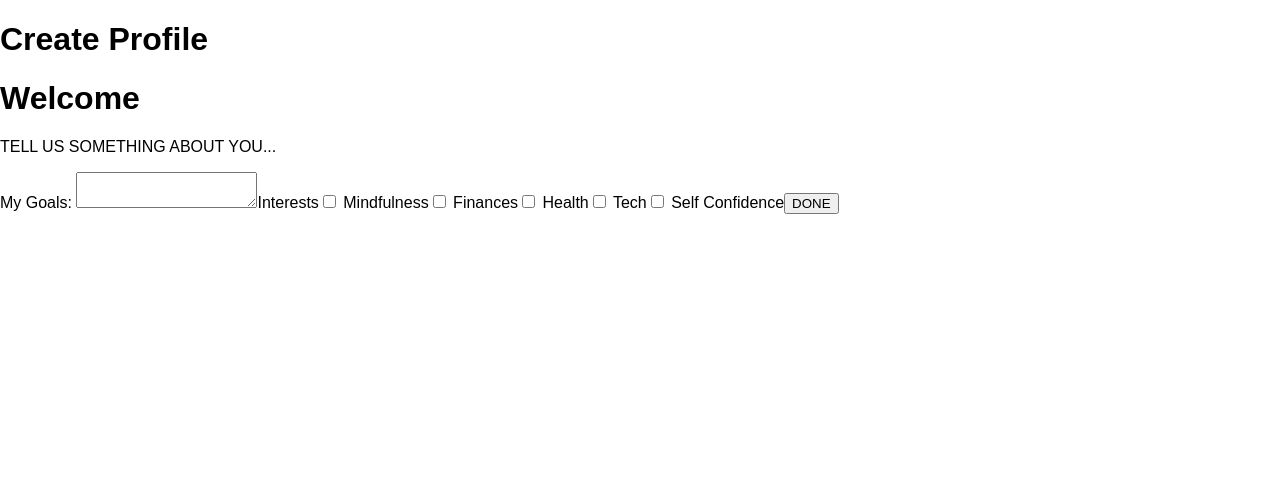
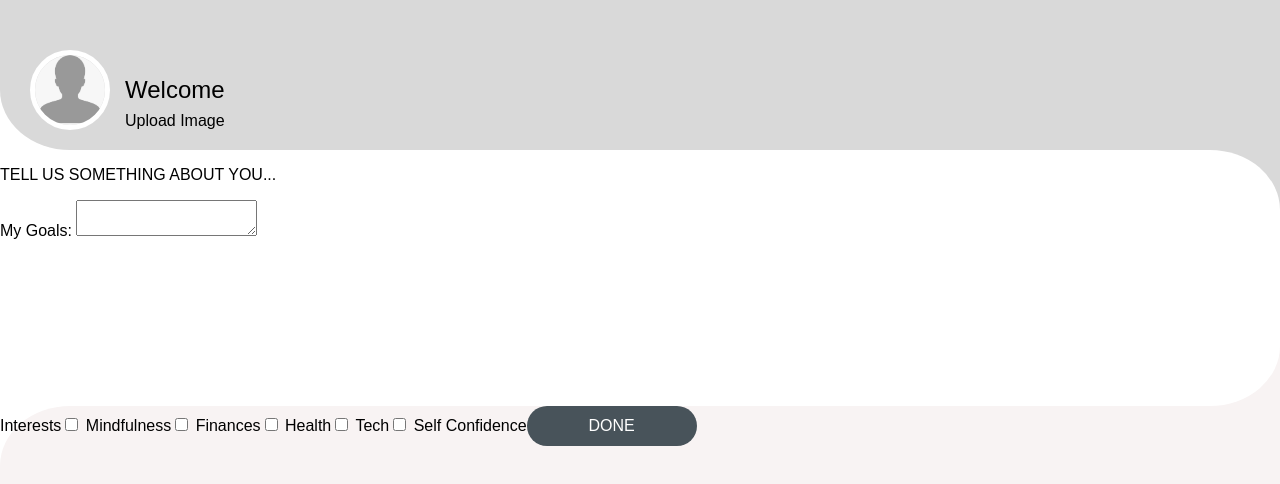
Before and after one commit to MilkyRaven/habitus_fe, a React (Create React App) app: page /create-profile in a window 1280 px wide. Shown: the top 484 px of the page. Built offline with nearby package versions, Linux system fonts and the light colour scheme; a web font is replaced by a local one.

Commit message:
css work on the profile pages

```diff
--- a/src/App.css
+++ b/src/App.css
@@ -77,3 +77,16 @@
 .b-left-white:before {
     box-shadow: -50px 50px 0 0 white;
 } */
+
+/* Buttons */
+
+.button-blue-lg {
+    all: unset;
+    background-color: #48535a;
+    color: white;
+    min-width: 170px;
+    text-align: center;
+    line-height: 40px;
+    border-radius: 20px;
+    text-transform: uppercase;
+}
--- a/src/components/profile/CreateProfileForm.js
+++ b/src/components/profile/CreateProfileForm.js
@@ -1,6 +1,8 @@
 import axios from 'axios'
 import React, { useState } from 'react'
 import { useNavigate } from 'react-router-dom';
+import CurveContainerLeft from '../common/CurveContainerLeft';
+import CurveContainerRight from '../common/CurveContainerRight';
 
 
 export default function CreateProfileForm () {
@@ -76,10 +78,12 @@ export default function CreateProfileForm () {
     return (
 
         <form onSubmit={submitHandler}>
+            <CurveContainerLeft>
                 <p>TELL US SOMETHING ABOUT YOU...</p>
                 <label>My Goals: </label>
                 <textarea name="goals" onChange={onChangeGoalsHandler}></textarea>
-
+            </CurveContainerLeft>
+            <CurveContainerRight>
                 <label>Interests</label>
                 <input
                     type="checkbox"
@@ -121,7 +125,8 @@ export default function CreateProfileForm () {
                     onChange={onChangeConfidenceHandler}
                 /> Self Confidence
 
-            <button type="submit">DONE</button>
+                <button className="button-blue-lg"type="submit">DONE</button>
+            </CurveContainerRight>
         </form>
 
     )
--- a/src/components/profile/EditProfileHeader.js
+++ b/src/components/profile/EditProfileHeader.js
@@ -1,5 +1,5 @@
 import React from 'react'
-import './EditProfileHeader.css'
+import './ProfileComponents.css'
 import defaultUser from '../../assets/images/default-user-placeholder.png'
 
 export default function EditProfileHeader(props) {
--- a/src/components/profile/EditProfileHeader.css
+++ b/src/components/profile/ProfileComponents.css
@@ -1,4 +1,15 @@
-#edit-profile-header{
+#profile-header{
+    position: relative;
+    background-color: #c4c4c4;
+    height: 250px;
+    display: flex;
+    align-items: flex-end;
+    padding: 20px 30px;
+    box-sizing: border-box;
+    border-bottom-left-radius: 70px 60px;
+}
+
+#edit-profile-header {
     position: relative;
     background-color: #d9d9d9;
     height: 150px;
--- a/src/components/profile/ProfileHeader.css
+++ /dev/null
@@ -1,42 +0,0 @@
-#edit-profile-header{
-    position: relative;
-    background-color: #c4c4c4;
-    height: 250px;
-    display: flex;
-    align-items: flex-end;
-    padding: 20px 30px;
-    box-sizing: border-box;
-    border-bottom-left-radius: 70px 60px;
-}
-
-.flex-header {
-    display: flex;
-    gap: 15px;
-    align-items: flex-end;
-}
-
-.profile-img-container-lg{
-    width: 70px;
-    height: 70px;
-    border: solid 5px white;
-    border-radius: 50%;
-    display: flex;
-    justify-content: center;
-    align-items: center;
-    overflow: hidden;
-}
-.profile-img-lg {
-    min-height:100%;
-    min-width: 100%;
-    object-fit: cover;
-}
-
-.profile-headline {
-    font-size: 24px;
-    margin: 0;
-    padding-bottom: 8px;
-}
-
-.profile-subheadline {
-    margin: 0;
-}
--- a/src/components/profile/ProfileHeader.js
+++ b/src/components/profile/ProfileHeader.js
@@ -1,5 +1,5 @@
 import React from 'react'
-import './ProfileHeader.css'
+import './ProfileComponents.css'
 import defaultUser from '../../assets/images/default-user-placeholder.png'
 
 export default function ProfileHeader(props) {
@@ -7,7 +7,7 @@ export default function ProfileHeader(props) {
     const {profileHeadline, profileSubheadline} = props
 
     return (
-        <section id="edit-profile-header">
+        <section id="profile-header">
             <div className="flex-header">
                 <div className="profile-img-container-lg">
                     <img className="profile-img-lg" src={defaultUser} alt="default-user"/>
--- a/src/pages/profile/CreateProfile.js
+++ b/src/pages/profile/CreateProfile.js
@@ -1,4 +1,5 @@
 import React from 'react'
+import EditProfileHeader from '../../components/profile/EditProfileHeader'
 import CreateProfileForm from '../../components/profile/CreateProfileForm';
 
 
@@ -6,8 +7,10 @@ export default function CreateProfile() {
 
     return (
      <div className="page-relative">
-        <h1>Create Profile</h1>     {/*Can delete this line */}
-        <h1>Welcome</h1>
+        <EditProfileHeader
+        profileHeadline="Welcome"
+        profileSubheadline="Upload Image"
+        />
         <CreateProfileForm />
     </div>
 
--- a/src/pages/profile/ProfilePage.js
+++ b/src/pages/profile/ProfilePage.js
@@ -3,7 +3,6 @@ import CurveContainerLeft from '../../components/common/CurveContainerLeft'
 import CurveContainerRight from '../../components/common/CurveContainerRight'
 import NavMenue from '../../components/navigation/NavMenue'
 import ProfileHeader from '../../components/profile/ProfileHeader'
-import EditProfileHeader from '../../components/profile/ProfileHeader'
 
 
 export default function ProfilePage() {
@@ -14,10 +13,6 @@ export default function ProfilePage() {
             profileHeadline="@Username"
             profileSubheadline="Location"
             />
-        {/* <EditProfileHeader
-        profileHeadline="Welcome"
-        profileSubheadline="Upload Image"
-        />  */}
         <main>
             <CurveContainerLeft></CurveContainerLeft>
             <CurveContainerRight></CurveContainerRight>
```
Also changed, not shown: src/pages/profile/EditProfile.js (added, +15 -0 lines). Lines whose indentation alone changed are shown as unchanged.
